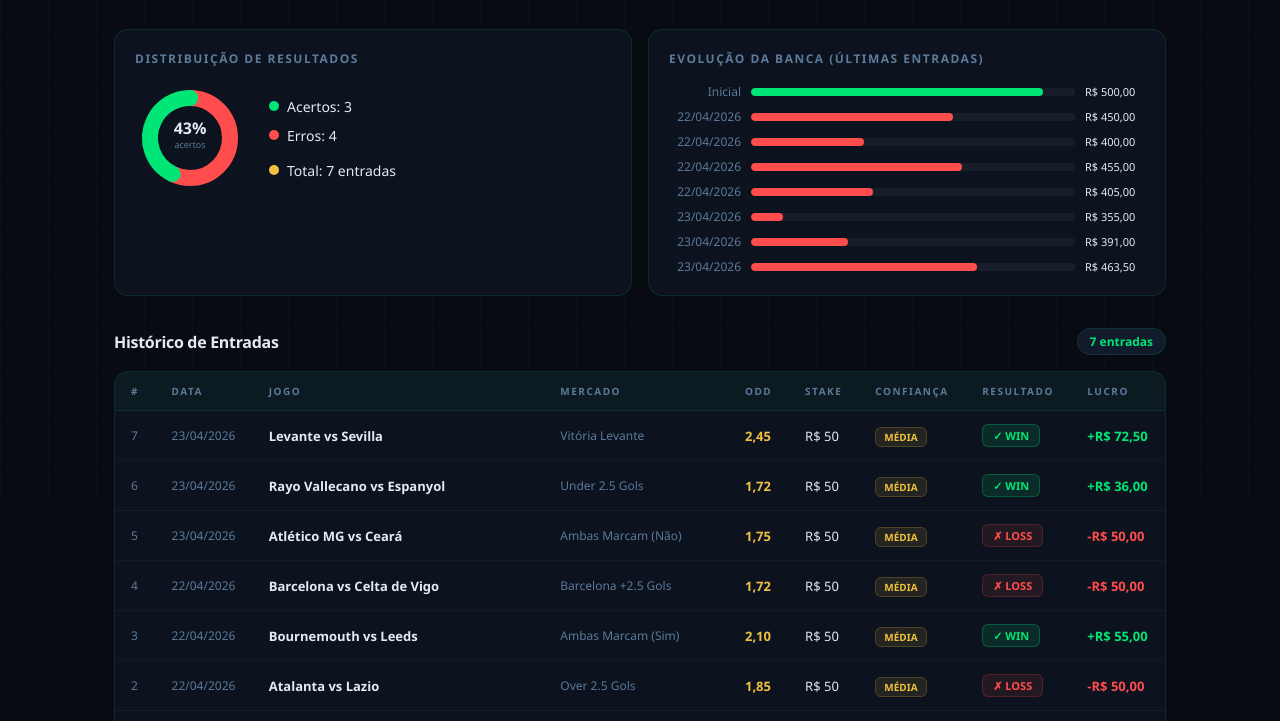
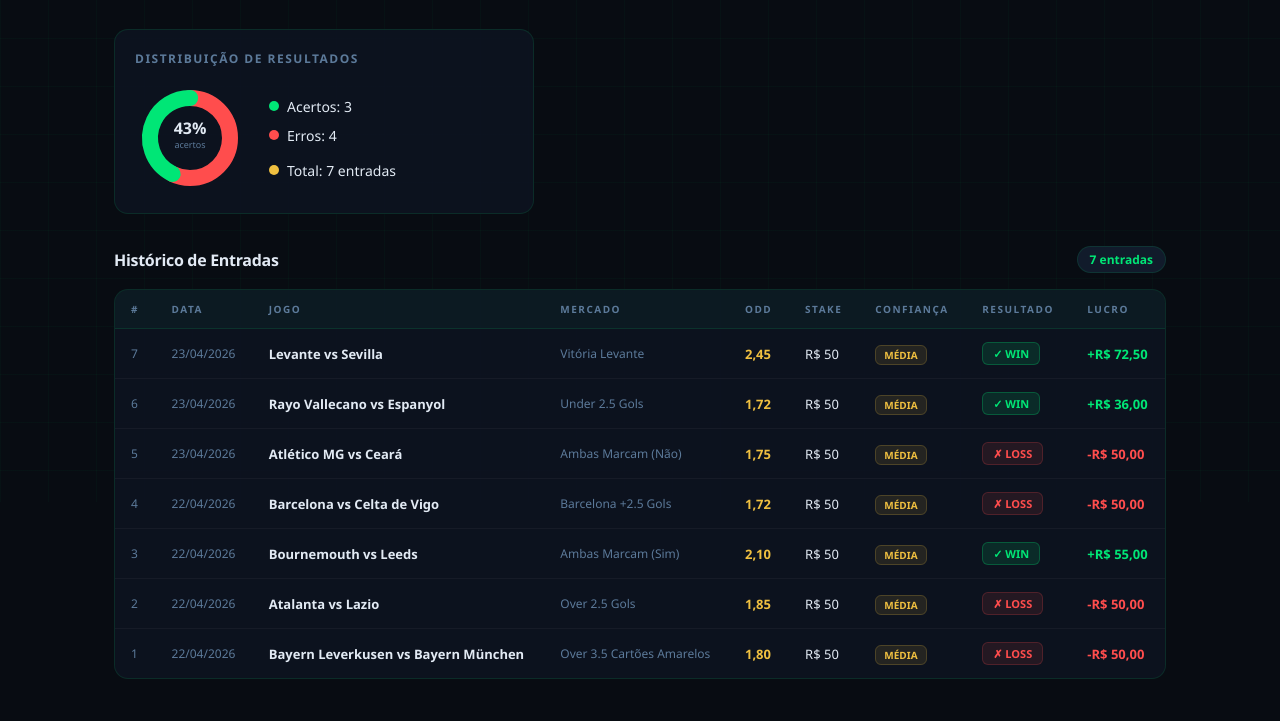
Before and after one commit to rgavo/value-hunter, a plain HTML site: page matheus.html in a window 1280 px wide. Shown: the part 298-1019 px from the top of the page. Drawn offline with Linux system fonts and the light colour scheme.

Commit message:
Fix profit sign + remove banca evolution chart

```diff
--- a/matheus.html
+++ b/matheus.html
@@ -118,11 +118,11 @@
   /* ── CHARTS ROW ── */
   .charts-row {
     display: grid;
-    grid-template-columns: 1fr 1fr;
+    grid-template-columns: 1fr;
     gap: 16px;
     margin-bottom: 32px;
+    max-width: 420px;
   }
-  @media(max-width:700px){ .charts-row { grid-template-columns:1fr; } }
 
   .chart-card {
     background: var(--card);
@@ -142,14 +142,6 @@
   .donut-legend { display:flex; flex-direction:column; gap:10px; }
   .legend-item { display:flex; align-items:center; gap:8px; font-size:14px; }
   .legend-dot { width:10px; height:10px; border-radius:50%; flex-shrink:0; }
-
-  /* Banca evolution bars */
-  .bar-list { display:flex; flex-direction:column; gap:8px; }
-  .bar-row { display:flex; align-items:center; gap:10px; font-size:12px; }
-  .bar-label { width:72px; text-align:right; color:var(--muted); flex-shrink:0; white-space:nowrap; overflow:hidden; text-overflow:ellipsis; }
-  .bar-track { flex:1; height:8px; background:rgba(255,255,255,0.05); border-radius:4px; overflow:hidden; }
-  .bar-fill { height:100%; border-radius:4px; transition:width 0.6s ease; }
-  .bar-val { width:60px; font-size:11px; color:var(--text); flex-shrink:0; }
 
   /* ── BET TABLE ── */
   .section-head {
@@ -301,14 +293,6 @@
       </div>
     </div>
 
-    <!-- BANCA EVOLUTION -->
-    <div class="chart-card">
-      <div class="chart-title">Evolução da Banca (últimas entradas)</div>
-      <div class="bar-list" id="banca-bars">
-        <div class="empty" style="padding:20px 0"><p>Aguardando entradas...</p></div>
-      </div>
-    </div>
-
   </div>
 
   <!-- BET HISTORY TABLE -->
@@ -417,7 +401,7 @@ function render() {
   document.getElementById('stat-roi-sub').textContent = n + ' entrada' + (n!==1?'s':'') + ' registrada' + (n!==1?'s':'');
 
   const profitEl = document.getElementById('stat-profit');
-  profitEl.textContent = (totalProfit>=0?'+':'') + 'R$ '+Math.abs(totalProfit).toFixed(2).replace('.',',');
+  profitEl.textContent = (totalProfit>=0 ? '+R$ ' : '-R$ ') + Math.abs(totalProfit).toFixed(2).replace('.',',');
   profitEl.className = 'stat-value ' + (totalProfit>=0?'positive':'negative');
 
   document.getElementById('stat-wins').textContent = wins;
@@ -446,33 +430,6 @@ function render() {
   document.getElementById('legend-wins').textContent = 'Acertos: '+wins;
   document.getElementById('legend-losses').textContent = 'Erros: '+losses;
   document.getElementById('legend-total').textContent = 'Total: '+n+' entradas';
-
-  // ── banca bars ──
-  let runningBankroll = CONFIG.startingBankroll;
-  const bancaHistory = [{label:'Inicial', val: runningBankroll}];
-  bets.forEach((b,i) => {
-    runningBankroll += b._profit;
-    bancaHistory.push({ label: b.date || ('#'+(i+1)), val: runningBankroll });
-  });
-
-  const maxVal = Math.max(...bancaHistory.map(x=>x.val));
-  const minVal = Math.min(...bancaHistory.map(x=>x.val));
-  const range  = maxVal - minVal || 1;
-
-  const recent = bancaHistory.slice(-8); // últimas 8
-  const barsEl = document.getElementById('banca-bars');
-  barsEl.innerHTML = '';
-  recent.forEach(item => {
-    const pct = ((item.val - minVal)/range * 80 + 10).toFixed(1);
-    const color = item.val >= CONFIG.startingBankroll ? 'var(--green)' : 'var(--red)';
-    const row = document.createElement('div');
-    row.className = 'bar-row';
-    row.innerHTML = `
-      <div class="bar-label">${item.label}</div>
-      <div class="bar-track"><div class="bar-fill" style="width:${pct}%;background:${color}"></div></div>
-      <div class="bar-val">${fmtR(item.val)}</div>`;
-    barsEl.appendChild(row);
-  });
 
   // ── table ──
   document.getElementById('bet-count').textContent = n + (n===1?' entrada':' entradas');
```
